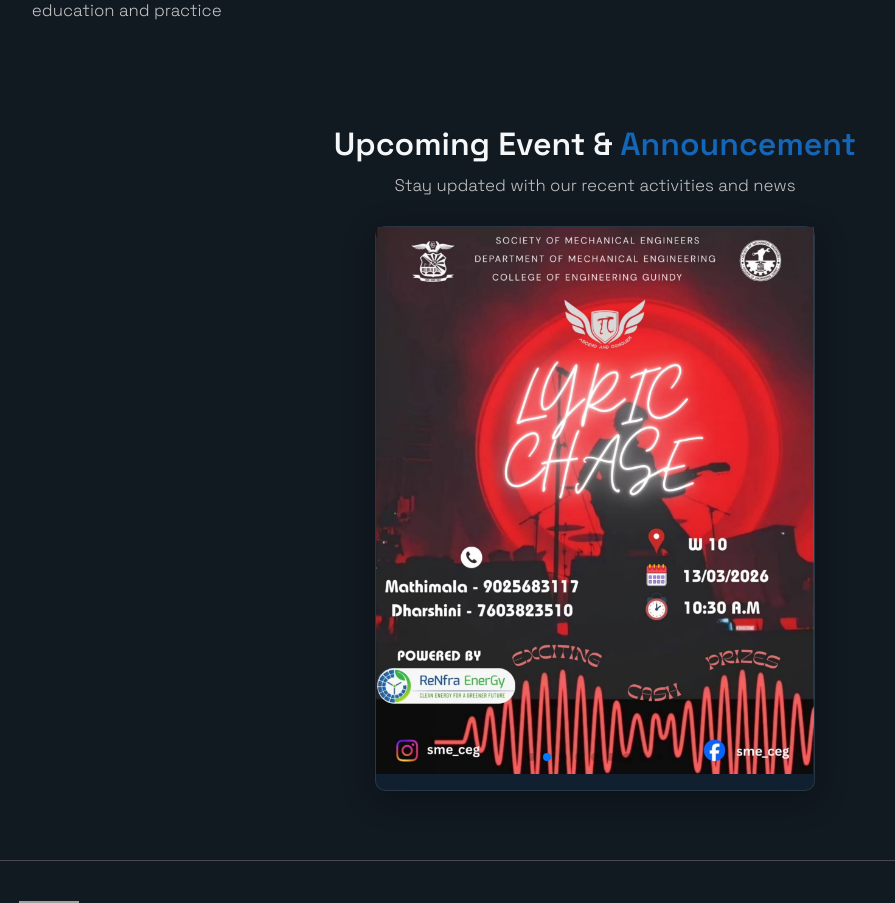
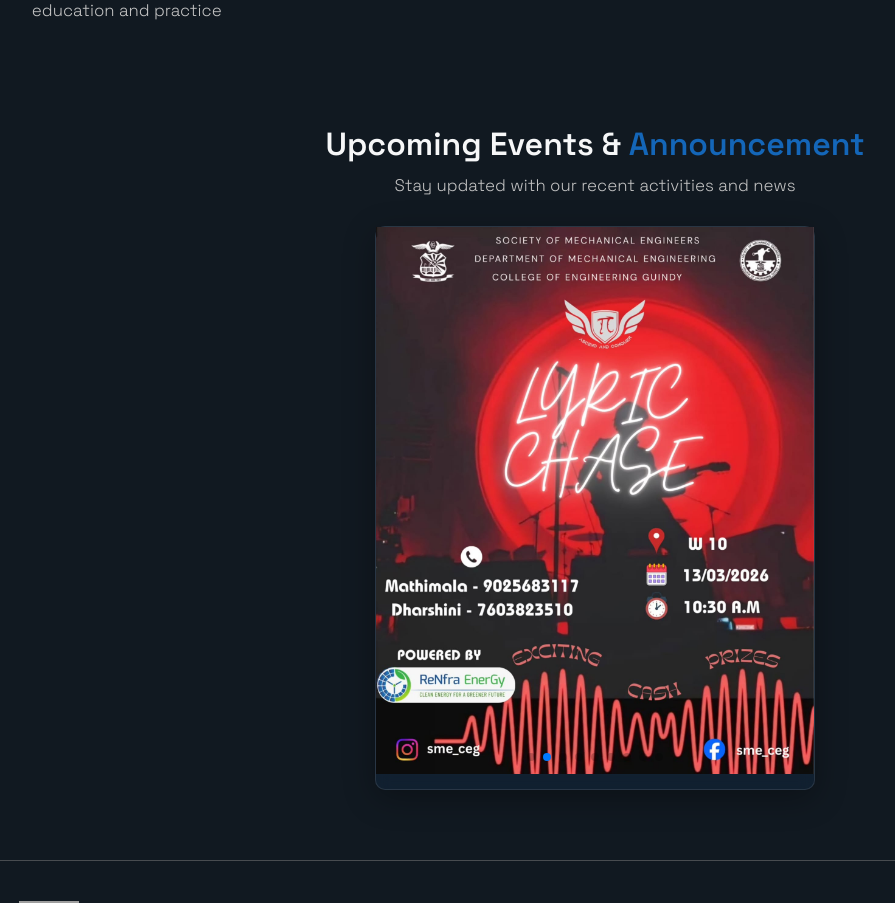
Before and after one commit to Rahumansgit/SME, a React (Vite) app: page / in a window 1280 px wide. Shown: the part 1420-2323 px from the top of the page, without its empty margins (45-940 px from the left). Built offline with nearby package versions, Linux system fonts and the light colour scheme; grey boxes are pictures that could not be loaded.

Commit message:
Fix typo in Upcoming Events heading

```diff
--- a/src/Pages/Home/Home.jsx
+++ b/src/Pages/Home/Home.jsx
@@ -60,7 +60,7 @@ export default function Home() {
         </div>
       </div>
        <div className="upcoming-events">
-        <h2 data-aos="fade-up">Upcoming Event & <span>Announcement</span></h2>
+        <h2 data-aos="fade-up">Upcoming Events & <span>Announcement</span></h2>
         <p data-aos="fade-up" data-aos-delay="100">Stay updated with our recent activities and news</p>
         <div className="event-card" data-aos="zoom-in" data-aos-delay="150">
           <Swiper
```
